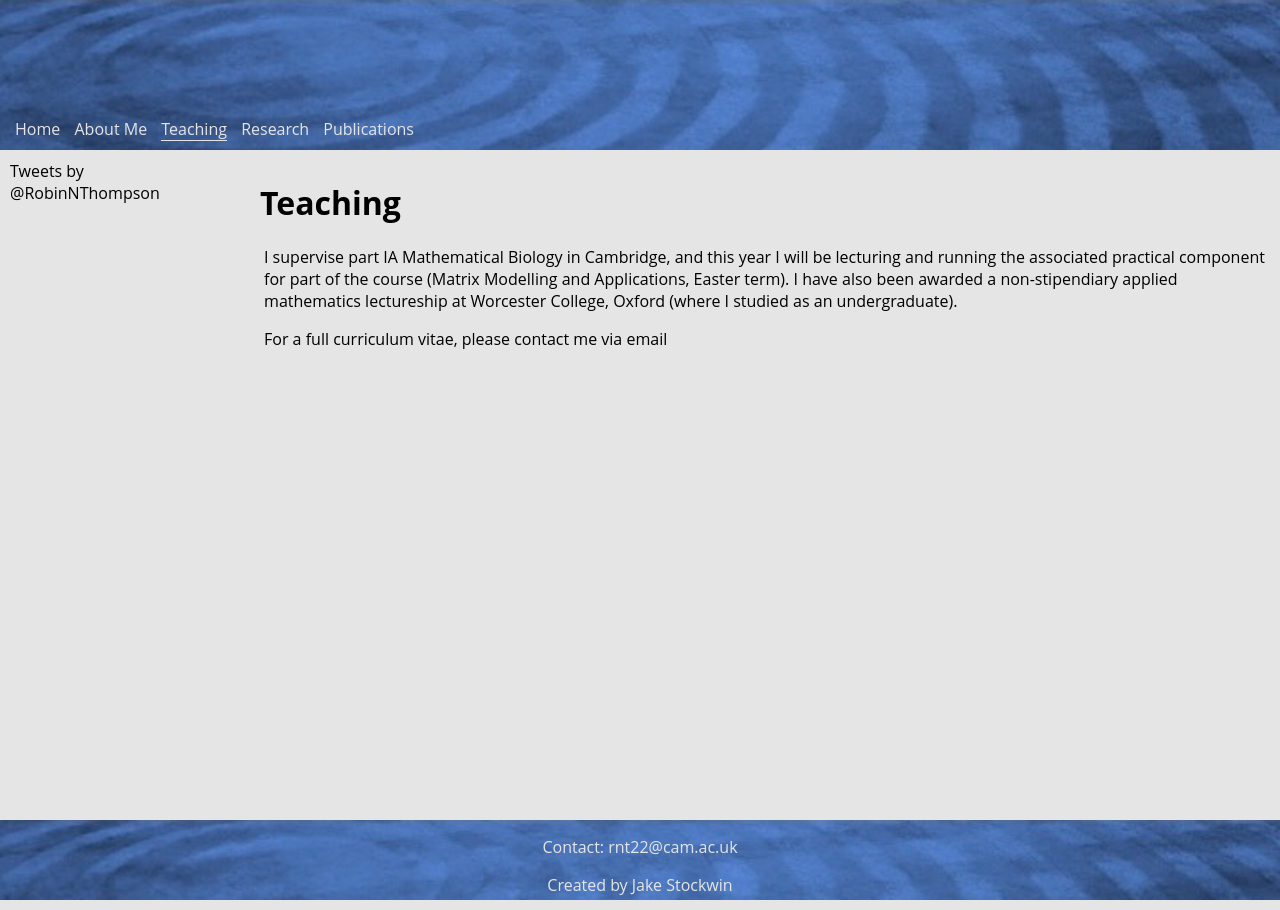
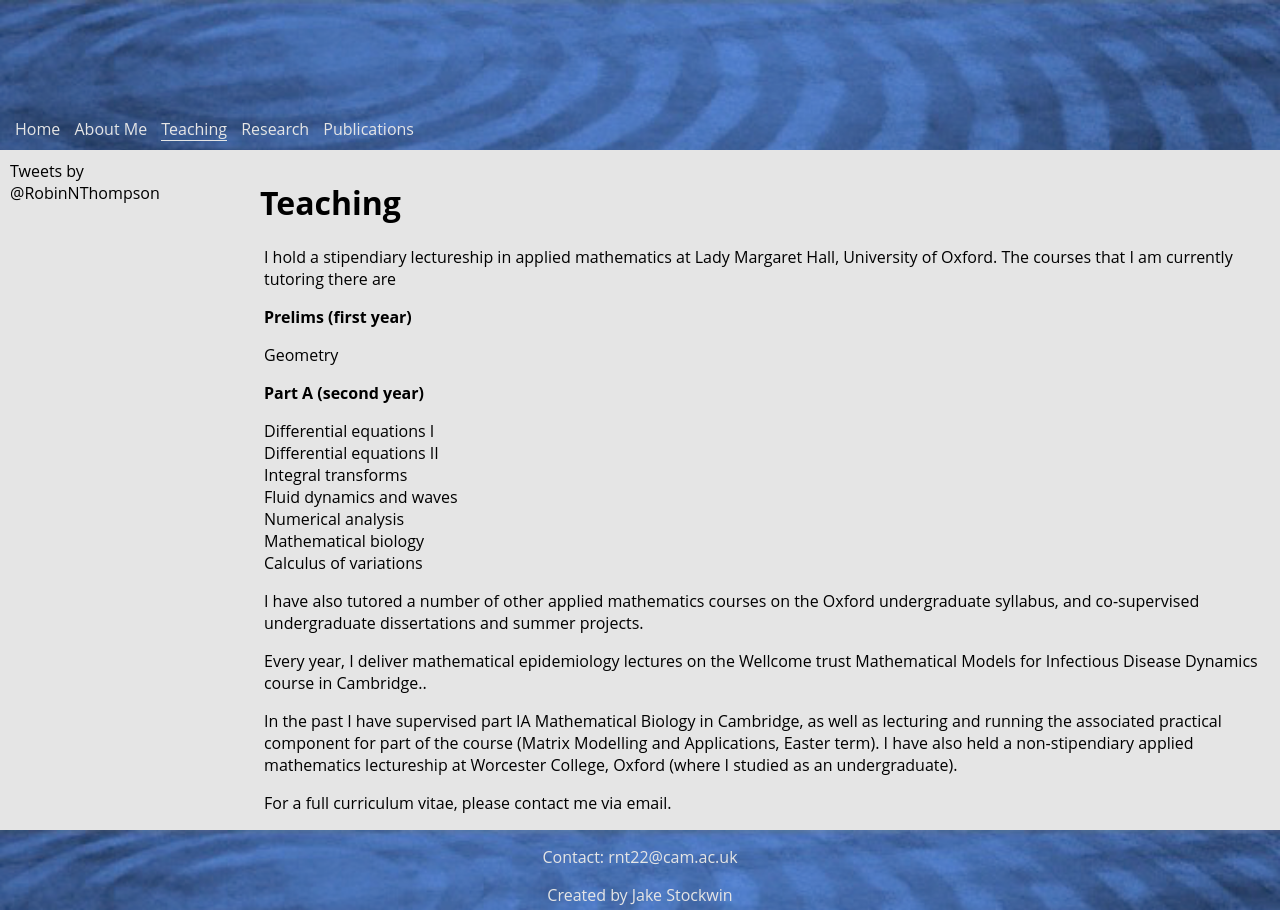
Before and after one commit to robin-thompson/robin-thompson.github.io, a Jekyll site: the page built from teaching.html, in a window 1280 px wide. Built offline with Jekyll 4.4.1, drawn with Linux system fonts in a browser that asks for light colours; comment, search, counter and statistics services are not loaded.

Commit message:
Update website text

```diff
--- a/teaching.html
+++ b/teaching.html
@@ -2,9 +2,29 @@
 title: Teaching
 ---
 
-<p>I supervise part IA Mathematical Biology in Cambridge, and this year I will be lecturing and running
+<p> I hold a stipendiary lectureship in applied mathematics at Lady Margaret Hall, University of Oxford.  The courses that I am currently tutoring there are
+
+<p> <b> Prelims (first year) </b>
+
+<p> Geometry
+
+<p> <b> Part A (second year) </b>
+
+<p> Differential equations I
+<br> Differential equations II
+<br> Integral transforms
+<br> Fluid dynamics and waves
+<br> Numerical analysis
+<br> Mathematical biology
+<br> Calculus of variations
+
+<p> I have also tutored a number of other applied mathematics courses on the Oxford undergraduate syllabus, and co-supervised undergraduate dissertations and summer projects.
+
+<p> Every year, I deliver mathematical epidemiology lectures on the Wellcome trust Mathematical Models for Infectious Disease Dynamics course in Cambridge..
+
+<p> In the past I have supervised part IA Mathematical Biology in Cambridge, as well as lecturing and running
 the associated practical component for part of the course (Matrix Modelling and Applications, Easter term).
-I have also been awarded a non-stipendiary applied mathematics lectureship at Worcester College,
+I have also held a non-stipendiary applied mathematics lectureship at Worcester College,
 Oxford (where I studied as an undergraduate).</p>
 
-<p>For a full curriculum vitae, please contact me via email</p>
+<p>For a full curriculum vitae, please contact me via email.</p>
```
